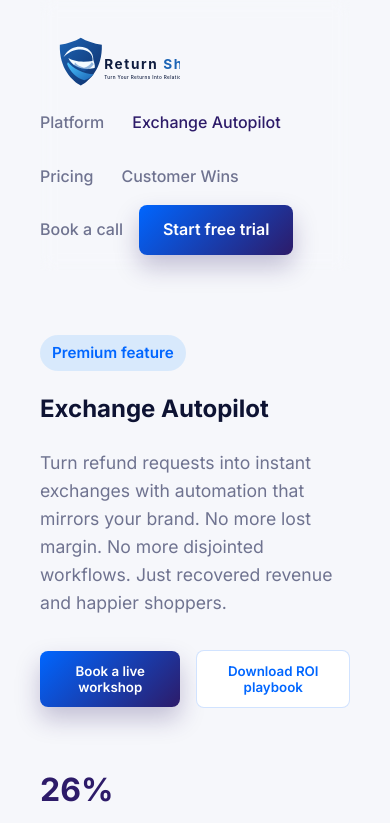
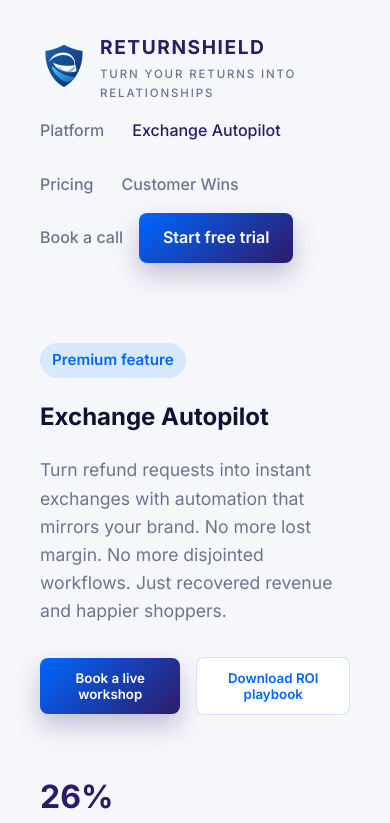
Before and after one commit to dmitriy718/ReturnShield, a React app in the folder frontend/: page /exchange-automation in a window 390 px wide. Shown: the top 823 px of the page. Built offline with nearby package versions, Linux system fonts and the light colour scheme; no server answers; the HTML template or start-up script is replaced by a standard one.

Commit message:
feat(ui): use shield mark with readable tagline

```diff
--- a/frontend/src/App.css
+++ b/frontend/src/App.css
@@ -19,16 +19,37 @@
 .brand {
   display: flex;
   align-items: center;
-  gap: 0.6rem;
-  font-weight: 700;
-  font-size: 1.1rem;
-  color: var(--color-primary);
+  gap: 0.75rem;
   text-decoration: none;
   flex-shrink: 0;
 }
 
-.brand-name {
-  letter-spacing: 0.02em;
+.brand-icon {
+  width: 64px;
+  height: auto;
+  flex-shrink: 0;
+}
+
+.brand-text {
+  display: flex;
+  flex-direction: column;
+  gap: 0.25rem;
+}
+
+.brand-title {
+  font-size: 1.5rem;
+  font-weight: 700;
+  letter-spacing: 0.08em;
+  text-transform: uppercase;
+  color: var(--color-primary);
+}
+
+.brand-tagline {
+  font-size: 0.95rem;
+  font-weight: 500;
+  letter-spacing: 0.22em;
+  text-transform: uppercase;
+  color: var(--color-muted);
 }
 
 .brand-logo {
@@ -698,6 +719,19 @@
     width: 150px;
   }
 
+  .brand-icon {
+    width: 54px;
+  }
+
+  .brand-title {
+    font-size: 1.35rem;
+  }
+
+  .brand-tagline {
+    font-size: 0.82rem;
+    letter-spacing: 0.18em;
+  }
+
   .nav-links {
     flex-wrap: wrap;
   }
@@ -865,6 +899,23 @@
     width: 140px;
   }
 
+  .brand-icon {
+    width: 48px;
+  }
+
+  .brand-text {
+    gap: 0.15rem;
+  }
+
+  .brand-title {
+    font-size: 1.2rem;
+  }
+
+  .brand-tagline {
+    font-size: 0.72rem;
+    letter-spacing: 0.16em;
+  }
+
   .roi-callout {
     flex-direction: column;
     align-items: flex-start;
--- a/frontend/src/App.tsx
+++ b/frontend/src/App.tsx
@@ -1,6 +1,6 @@
 import { Link } from 'react-router-dom'
 import posthog from 'posthog-js'
-import logo from './assets/logo.svg'
+import logoMark from './assets/logo-mark.svg'
 import './App.css'
 
 function App() {
@@ -121,7 +121,11 @@ function App() {
     <div className="page">
       <header className="top-nav">
         <Link to="/" className="brand" aria-label="ReturnShield home">
-          <img src={logo} alt="ReturnShield logo" className="brand-logo" />
+          <img src={logoMark} alt="ReturnShield shield" className="brand-icon" />
+          <div className="brand-text">
+            <span className="brand-title">ReturnShield</span>
+            <span className="brand-tagline">Turn Your Returns Into Relationships</span>
+          </div>
         </Link>
         <nav className="nav-links">
           <a href="#features">Features</a>
@@ -372,7 +376,11 @@ function App() {
       <footer className="footer">
         <div>
           <Link to="/" className="brand" aria-label="ReturnShield home">
-            <img src={logo} alt="ReturnShield logo" className="brand-logo" />
+            <img src={logoMark} alt="ReturnShield shield" className="brand-icon" />
+            <div className="brand-text">
+              <span className="brand-title">ReturnShield</span>
+              <span className="brand-tagline">Turn Your Returns Into Relationships</span>
+            </div>
           </Link>
           <p>Premium return analytics that defend every dollar of profit.</p>
         </div>
--- a/frontend/src/pages/ExchangeAutopilot.tsx
+++ b/frontend/src/pages/ExchangeAutopilot.tsx
@@ -1,7 +1,7 @@
 import { Link } from 'react-router-dom'
 import posthog from 'posthog-js'
 
-import logo from '../assets/logo.svg'
+import logoMark from '../assets/logo-mark.svg'
 import '../App.css'
 
 const proofPoints = [
@@ -87,7 +87,11 @@ export default function ExchangeAutopilotPage() {
     <div className="page exchange-page">
       <header className="top-nav">
         <Link to="/" className="brand" aria-label="ReturnShield home">
-          <img src={logo} alt="ReturnShield logo" className="brand-logo" />
+          <img src={logoMark} alt="ReturnShield shield" className="brand-icon" />
+          <div className="brand-text">
+            <span className="brand-title">ReturnShield</span>
+            <span className="brand-tagline">Turn Your Returns Into Relationships</span>
+          </div>
         </Link>
         <nav className="nav-links">
           <a href="/">Platform</a>
@@ -242,7 +246,11 @@ export default function ExchangeAutopilotPage() {
       <footer className="footer">
         <div>
           <Link to="/" className="brand" aria-label="ReturnShield home">
-            <img src={logo} alt="ReturnShield logo" className="brand-logo" />
+            <img src={logoMark} alt="ReturnShield shield" className="brand-icon" />
+            <div className="brand-text">
+              <span className="brand-title">ReturnShield</span>
+              <span className="brand-tagline">Turn Your Returns Into Relationships</span>
+            </div>
           </Link>
           <p>Premium return analytics that defend every dollar of profit.</p>
         </div>
```
Also changed, not shown: frontend/src/assets/logo-mark.svg (added).
